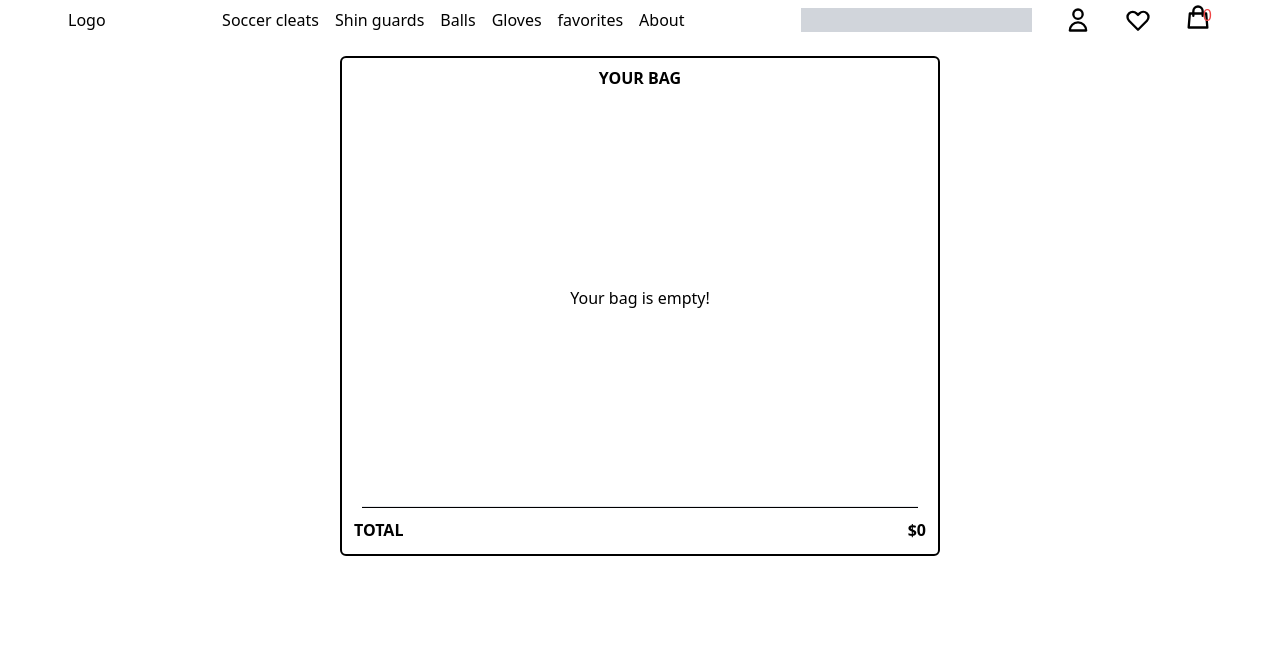
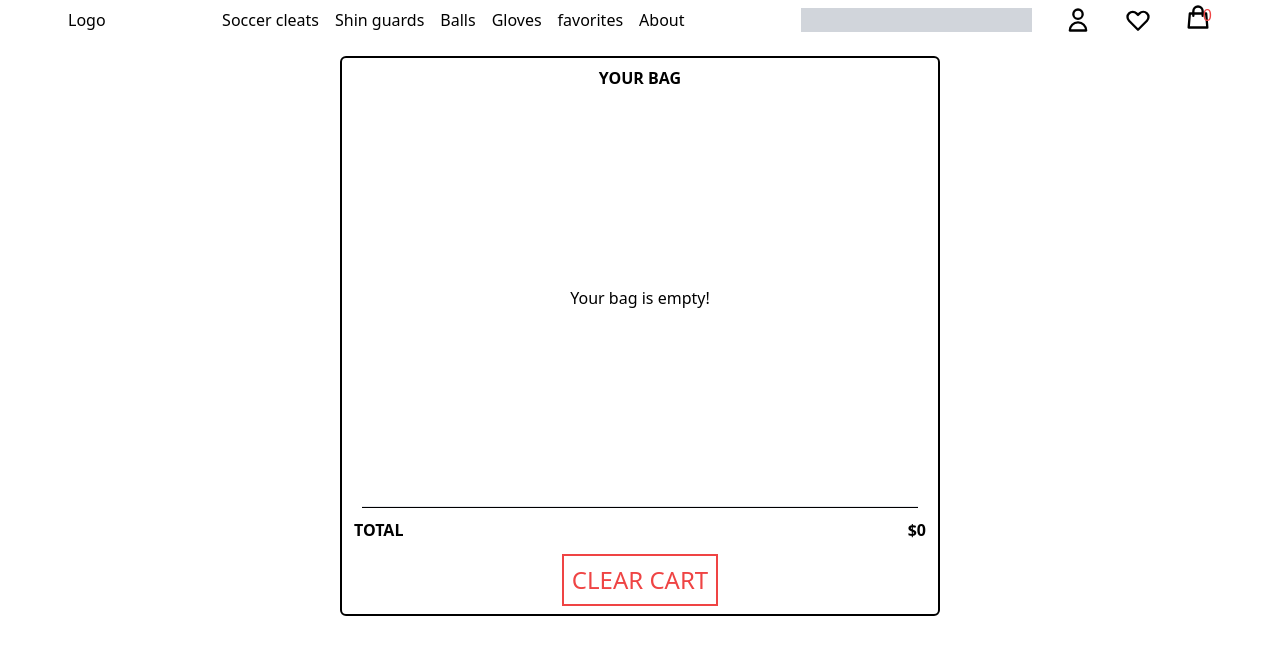
Before and after one commit to MaseCodes20/store-template-1, a Next.js app: page /cart in a window 1280 px wide. Shown: the top 654 px of the page. Built offline with nearby package versions, Linux system fonts and the light colour scheme.

Commit message:
clear cart button added

```diff
--- a/pages/cart.js
+++ b/pages/cart.js
@@ -7,6 +7,7 @@ import {
   decrease,
   removeItem,
   calculateTotals,
+  clearCart,
 } from "../features/cart/cartSlice";
 
 function Cart() {
@@ -22,7 +23,7 @@ function Cart() {
       <Header />
       {/* <CartContainer /> */}
       <div className="mx-auto mt-4">
-        <div className="relative mx-auto border-2 border-black p-2 rounded-md max-w-[600px] min-h-[500px]">
+        <div className="relative mx-auto border-2 border-black p-2 rounded-md max-w-[600px] min-h-[560px]">
           <div className="text-center font-bold">
             <h1>YOUR BAG</h1>
           </div>
@@ -89,6 +90,14 @@ function Cart() {
               <p>total</p>
               <p>${total}</p>
             </div>
+            <div className="mx-auto w-fit text-2xl pb-2">
+              <button
+                onClick={() => dispatch(clearCart())}
+                className="border-2 border-red-500 p-2 uppercase text-red-500"
+              >
+                Clear cart
+              </button>
+            </div>
           </div>
         </div>
       </div>
```
